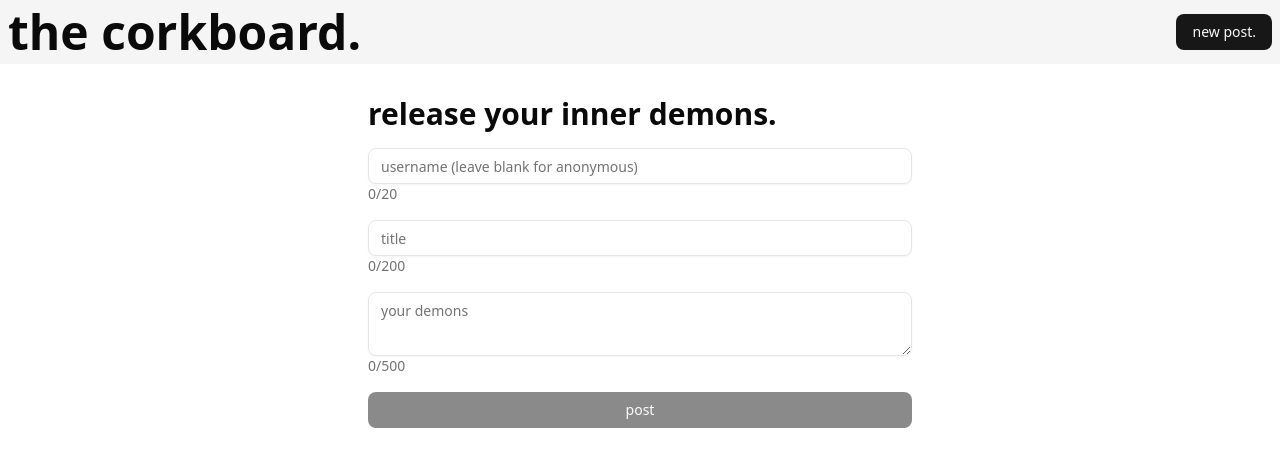
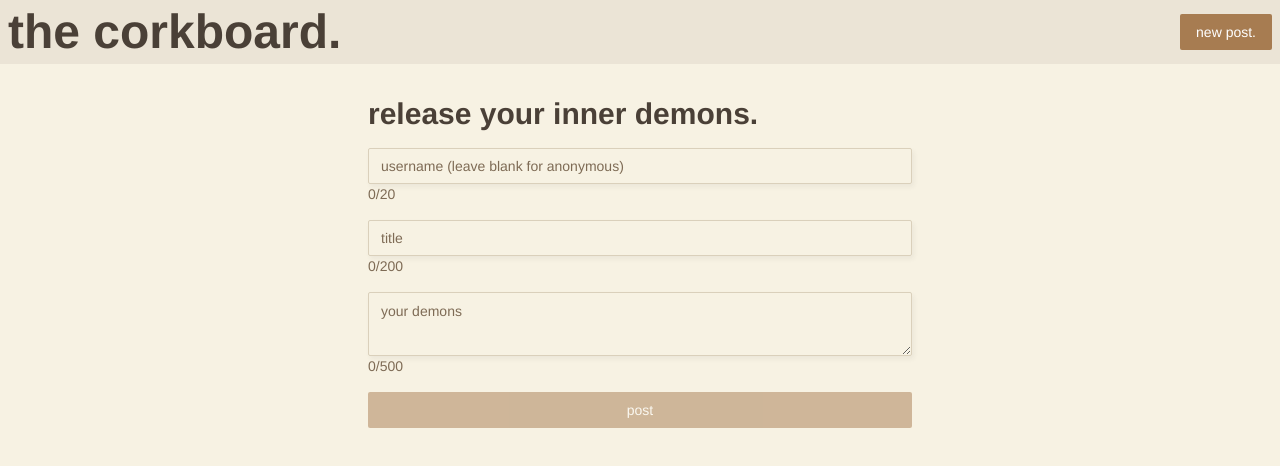
Before and after one commit to osh3276/corkboard, a Next.js app: page /new in a window 1280 px wide. Shown: the top 466 px of the page. Built offline with nearby package versions, Linux system fonts and the light colour scheme; no server answers.

Commit message:
theme change

```diff
--- a/src/app/globals.css
+++ b/src/app/globals.css
@@ -3,113 +3,171 @@
 
 @custom-variant dark (&:is(.dark *));
 
+:root {
+  --background: oklch(0.96 0.02 90.24);
+  --foreground: oklch(0.38 0.02 64.34);
+  --card: oklch(0.99 0.01 87.47);
+  --card-foreground: oklch(0.38 0.02 64.34);
+  --popover: oklch(0.99 0.01 87.47);
+  --popover-foreground: oklch(0.38 0.02 64.34);
+  --primary: oklch(0.62 0.08 65.54);
+  --primary-foreground: oklch(1 0 0);
+  --secondary: oklch(0.88 0.03 85.57);
+  --secondary-foreground: oklch(0.43 0.03 64.93);
+  --muted: oklch(0.92 0.02 83.06);
+  --muted-foreground: oklch(0.54 0.04 71.17);
+  --accent: oklch(0.83 0.04 88.81);
+  --accent-foreground: oklch(0.38 0.02 64.34);
+  --destructive: oklch(0.55 0.14 32.91);
+  --destructive-foreground: oklch(1 0 0);
+  --border: oklch(0.86 0.03 84.59);
+  --input: oklch(0.86 0.03 84.59);
+  --ring: oklch(0.62 0.08 65.54);
+  --chart-1: oklch(0.62 0.08 65.54);
+  --chart-2: oklch(0.56 0.06 68.58);
+  --chart-3: oklch(0.49 0.06 72.68);
+  --chart-4: oklch(0.68 0.06 64.78);
+  --chart-5: oklch(0.73 0.06 66.7);
+  --sidebar: oklch(0.92 0.02 83.06);
+  --sidebar-foreground: oklch(0.38 0.02 64.34);
+  --sidebar-primary: oklch(0.62 0.08 65.54);
+  --sidebar-primary-foreground: oklch(1 0 0);
+  --sidebar-accent: oklch(0.83 0.04 88.81);
+  --sidebar-accent-foreground: oklch(0.38 0.02 64.34);
+  --sidebar-border: oklch(0.86 0.03 84.59);
+  --sidebar-ring: oklch(0.62 0.08 65.54);
+  --font-sans: Helvetica Neue, sans-serif;
+  --font-serif: Lora, serif;
+  --font-mono: IBM Plex Mono, monospace;
+  --radius: 0.25rem;
+  --shadow-2xs: 2px 3px 5px 0px hsl(28 13% 20% / 0.06);
+  --shadow-xs: 2px 3px 5px 0px hsl(28 13% 20% / 0.06);
+  --shadow-sm:
+    2px 3px 5px 0px hsl(28 13% 20% / 0.12),
+    2px 1px 2px -1px hsl(28 13% 20% / 0.12);
+  --shadow:
+    2px 3px 5px 0px hsl(28 13% 20% / 0.12),
+    2px 1px 2px -1px hsl(28 13% 20% / 0.12);
+  --shadow-md:
+    2px 3px 5px 0px hsl(28 13% 20% / 0.12),
+    2px 2px 4px -1px hsl(28 13% 20% / 0.12);
+  --shadow-lg:
+    2px 3px 5px 0px hsl(28 13% 20% / 0.12),
+    2px 4px 6px -1px hsl(28 13% 20% / 0.12);
+  --shadow-xl:
+    2px 3px 5px 0px hsl(28 13% 20% / 0.12),
+    2px 8px 10px -1px hsl(28 13% 20% / 0.12);
+  --shadow-2xl: 2px 3px 5px 0px hsl(28 13% 20% / 0.3);
+}
+
+.dark {
+  --background: oklch(0.27 0.01 57.65);
+  --foreground: oklch(0.92 0.02 83.06);
+  --card: oklch(0.32 0.02 59.06);
+  --card-foreground: oklch(0.92 0.02 83.06);
+  --popover: oklch(0.32 0.02 59.06);
+  --popover-foreground: oklch(0.92 0.02 83.06);
+  --primary: oklch(0.73 0.06 66.7);
+  --primary-foreground: oklch(0.27 0.01 57.65);
+  --secondary: oklch(0.38 0.02 57.13);
+  --secondary-foreground: oklch(0.92 0.02 83.06);
+  --muted: oklch(0.32 0.02 59.06);
+  --muted-foreground: oklch(0.8 0.02 82.11);
+  --accent: oklch(0.42 0.03 56.34);
+  --accent-foreground: oklch(0.92 0.02 83.06);
+  --destructive: oklch(0.55 0.14 32.91);
+  --destructive-foreground: oklch(1 0 0);
+  --border: oklch(0.38 0.02 57.13);
+  --input: oklch(0.38 0.02 57.13);
+  --ring: oklch(0.73 0.06 66.7);
+  --chart-1: oklch(0.73 0.06 66.7);
+  --chart-2: oklch(0.68 0.06 64.78);
+  --chart-3: oklch(0.62 0.08 65.54);
+  --chart-4: oklch(0.56 0.06 68.58);
+  --chart-5: oklch(0.49 0.06 72.68);
+  --sidebar: oklch(0.27 0.01 57.65);
+  --sidebar-foreground: oklch(0.92 0.02 83.06);
+  --sidebar-primary: oklch(0.73 0.06 66.7);
+  --sidebar-primary-foreground: oklch(0.27 0.01 57.65);
+  --sidebar-accent: oklch(0.42 0.03 56.34);
+  --sidebar-accent-foreground: oklch(0.92 0.02 83.06);
+  --sidebar-border: oklch(0.38 0.02 57.13);
+  --sidebar-ring: oklch(0.73 0.06 66.7);
+  --font-sans: Helvetica Neue, sans-serif;
+  --font-serif: Lora, serif;
+  --font-mono: IBM Plex Mono, monospace;
+  --radius: 0.25rem;
+  --shadow-2xs: 2px 3px 5px 0px hsl(28 13% 20% / 0.06);
+  --shadow-xs: 2px 3px 5px 0px hsl(28 13% 20% / 0.06);
+  --shadow-sm:
+    2px 3px 5px 0px hsl(28 13% 20% / 0.12),
+    2px 1px 2px -1px hsl(28 13% 20% / 0.12);
+  --shadow:
+    2px 3px 5px 0px hsl(28 13% 20% / 0.12),
+    2px 1px 2px -1px hsl(28 13% 20% / 0.12);
+  --shadow-md:
+    2px 3px 5px 0px hsl(28 13% 20% / 0.12),
+    2px 2px 4px -1px hsl(28 13% 20% / 0.12);
+  --shadow-lg:
+    2px 3px 5px 0px hsl(28 13% 20% / 0.12),
+    2px 4px 6px -1px hsl(28 13% 20% / 0.12);
+  --shadow-xl:
+    2px 3px 5px 0px hsl(28 13% 20% / 0.12),
+    2px 8px 10px -1px hsl(28 13% 20% / 0.12);
+  --shadow-2xl: 2px 3px 5px 0px hsl(28 13% 20% / 0.3);
+}
+
 @theme inline {
   --color-background: var(--background);
   --color-foreground: var(--foreground);
-  --font-sans: var(--font-geist-sans);
-  --font-mono: var(--font-geist-mono);
+  --color-card: var(--card);
+  --color-card-foreground: var(--card-foreground);
+  --color-popover: var(--popover);
+  --color-popover-foreground: var(--popover-foreground);
+  --color-primary: var(--primary);
+  --color-primary-foreground: var(--primary-foreground);
+  --color-secondary: var(--secondary);
+  --color-secondary-foreground: var(--secondary-foreground);
+  --color-muted: var(--muted);
+  --color-muted-foreground: var(--muted-foreground);
+  --color-accent: var(--accent);
+  --color-accent-foreground: var(--accent-foreground);
+  --color-destructive: var(--destructive);
+  --color-destructive-foreground: var(--destructive-foreground);
+  --color-border: var(--border);
+  --color-input: var(--input);
+  --color-ring: var(--ring);
+  --color-chart-1: var(--chart-1);
+  --color-chart-2: var(--chart-2);
+  --color-chart-3: var(--chart-3);
+  --color-chart-4: var(--chart-4);
+  --color-chart-5: var(--chart-5);
+  --color-sidebar: var(--sidebar);
+  --color-sidebar-foreground: var(--sidebar-foreground);
+  --color-sidebar-primary: var(--sidebar-primary);
+  --color-sidebar-primary-foreground: var(--sidebar-primary-foreground);
+  --color-sidebar-accent: var(--sidebar-accent);
+  --color-sidebar-accent-foreground: var(--sidebar-accent-foreground);
+  --color-sidebar-border: var(--sidebar-border);
   --color-sidebar-ring: var(--sidebar-ring);
-  --color-sidebar-border: var(--sidebar-border);
-  --color-sidebar-accent-foreground: var(--sidebar-accent-foreground);
-  --color-sidebar-accent: var(--sidebar-accent);
-  --color-sidebar-primary-foreground: var(--sidebar-primary-foreground);
-  --color-sidebar-primary: var(--sidebar-primary);
-  --color-sidebar-foreground: var(--sidebar-foreground);
-  --color-sidebar: var(--sidebar);
-  --color-chart-5: var(--chart-5);
-  --color-chart-4: var(--chart-4);
-  --color-chart-3: var(--chart-3);
-  --color-chart-2: var(--chart-2);
-  --color-chart-1: var(--chart-1);
-  --color-ring: var(--ring);
-  --color-input: var(--input);
-  --color-border: var(--border);
-  --color-destructive: var(--destructive);
-  --color-accent-foreground: var(--accent-foreground);
-  --color-accent: var(--accent);
-  --color-muted-foreground: var(--muted-foreground);
-  --color-muted: var(--muted);
-  --color-secondary-foreground: var(--secondary-foreground);
-  --color-secondary: var(--secondary);
-  --color-primary-foreground: var(--primary-foreground);
-  --color-primary: var(--primary);
-  --color-popover-foreground: var(--popover-foreground);
-  --color-popover: var(--popover);
-  --color-card-foreground: var(--card-foreground);
-  --color-card: var(--card);
+
+  --font-sans: var(--font-sans);
+  --font-mono: var(--font-mono);
+  --font-serif: var(--font-serif);
+
   --radius-sm: calc(var(--radius) - 4px);
   --radius-md: calc(var(--radius) - 2px);
   --radius-lg: var(--radius);
   --radius-xl: calc(var(--radius) + 4px);
-}
 
-:root {
-  --radius: 0.625rem;
-  --background: oklch(1 0 0);
-  --foreground: oklch(0.145 0 0);
-  --card: oklch(1 0 0);
-  --card-foreground: oklch(0.145 0 0);
-  --popover: oklch(1 0 0);
-  --popover-foreground: oklch(0.145 0 0);
-  --primary: oklch(0.205 0 0);
-  --primary-foreground: oklch(0.985 0 0);
-  --secondary: oklch(0.97 0 0);
-  --secondary-foreground: oklch(0.205 0 0);
-  --muted: oklch(0.97 0 0);
-  --muted-foreground: oklch(0.556 0 0);
-  --accent: oklch(0.97 0 0);
-  --accent-foreground: oklch(0.205 0 0);
-  --destructive: oklch(0.577 0.245 27.325);
-  --border: oklch(0.922 0 0);
-  --input: oklch(0.922 0 0);
-  --ring: oklch(0.708 0 0);
-  --chart-1: oklch(0.646 0.222 41.116);
-  --chart-2: oklch(0.6 0.118 184.704);
-  --chart-3: oklch(0.398 0.07 227.392);
-  --chart-4: oklch(0.828 0.189 84.429);
-  --chart-5: oklch(0.769 0.188 70.08);
-  --sidebar: oklch(0.985 0 0);
-  --sidebar-foreground: oklch(0.145 0 0);
-  --sidebar-primary: oklch(0.205 0 0);
-  --sidebar-primary-foreground: oklch(0.985 0 0);
-  --sidebar-accent: oklch(0.97 0 0);
-  --sidebar-accent-foreground: oklch(0.205 0 0);
-  --sidebar-border: oklch(0.922 0 0);
-  --sidebar-ring: oklch(0.708 0 0);
-}
-
-.dark {
-  --background: oklch(0.145 0 0);
-  --foreground: oklch(0.985 0 0);
-  --card: oklch(0.205 0 0);
-  --card-foreground: oklch(0.985 0 0);
-  --popover: oklch(0.205 0 0);
-  --popover-foreground: oklch(0.985 0 0);
-  --primary: oklch(0.922 0 0);
-  --primary-foreground: oklch(0.205 0 0);
-  --secondary: oklch(0.269 0 0);
-  --secondary-foreground: oklch(0.985 0 0);
-  --muted: oklch(0.269 0 0);
-  --muted-foreground: oklch(0.708 0 0);
-  --accent: oklch(0.269 0 0);
-  --accent-foreground: oklch(0.985 0 0);
-  --destructive: oklch(0.704 0.191 22.216);
-  --border: oklch(1 0 0 / 10%);
-  --input: oklch(1 0 0 / 15%);
-  --ring: oklch(0.556 0 0);
-  --chart-1: oklch(0.488 0.243 264.376);
-  --chart-2: oklch(0.696 0.17 162.48);
-  --chart-3: oklch(0.769 0.188 70.08);
-  --chart-4: oklch(0.627 0.265 303.9);
-  --chart-5: oklch(0.645 0.246 16.439);
-  --sidebar: oklch(0.205 0 0);
-  --sidebar-foreground: oklch(0.985 0 0);
-  --sidebar-primary: oklch(0.488 0.243 264.376);
-  --sidebar-primary-foreground: oklch(0.985 0 0);
-  --sidebar-accent: oklch(0.269 0 0);
-  --sidebar-accent-foreground: oklch(0.985 0 0);
-  --sidebar-border: oklch(1 0 0 / 10%);
-  --sidebar-ring: oklch(0.556 0 0);
+  --shadow-2xs: var(--shadow-2xs);
+  --shadow-xs: var(--shadow-xs);
+  --shadow-sm: var(--shadow-sm);
+  --shadow: var(--shadow);
+  --shadow-md: var(--shadow-md);
+  --shadow-lg: var(--shadow-lg);
+  --shadow-xl: var(--shadow-xl);
+  --shadow-2xl: var(--shadow-2xl);
 }
 
 @layer base {
--- a/src/app/header.tsx
+++ b/src/app/header.tsx
@@ -3,7 +3,7 @@
 
 export function Header() {
   return (
-    <div className="header p-2 m-0 flex items-center justify-between text-left bg-secondary">
+    <div className="header p-2 m-0 flex items-center justify-between text-left bg-muted">
       <Link href="/" className="text-5xl font-bold">
         the corkboard.
       </Link>
```
